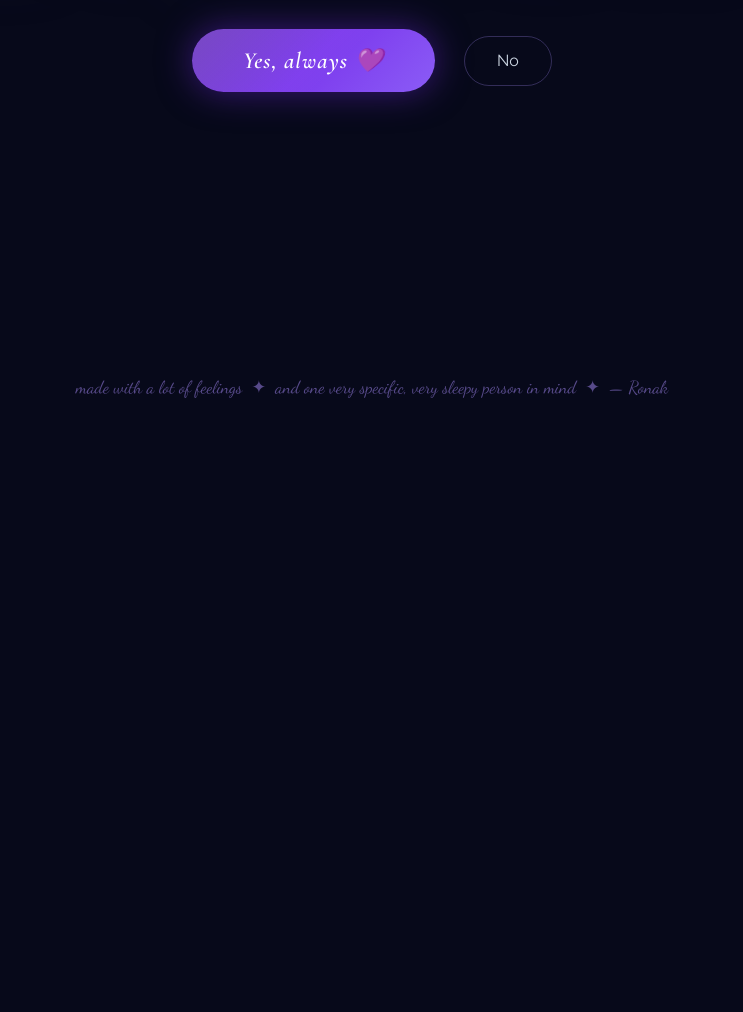
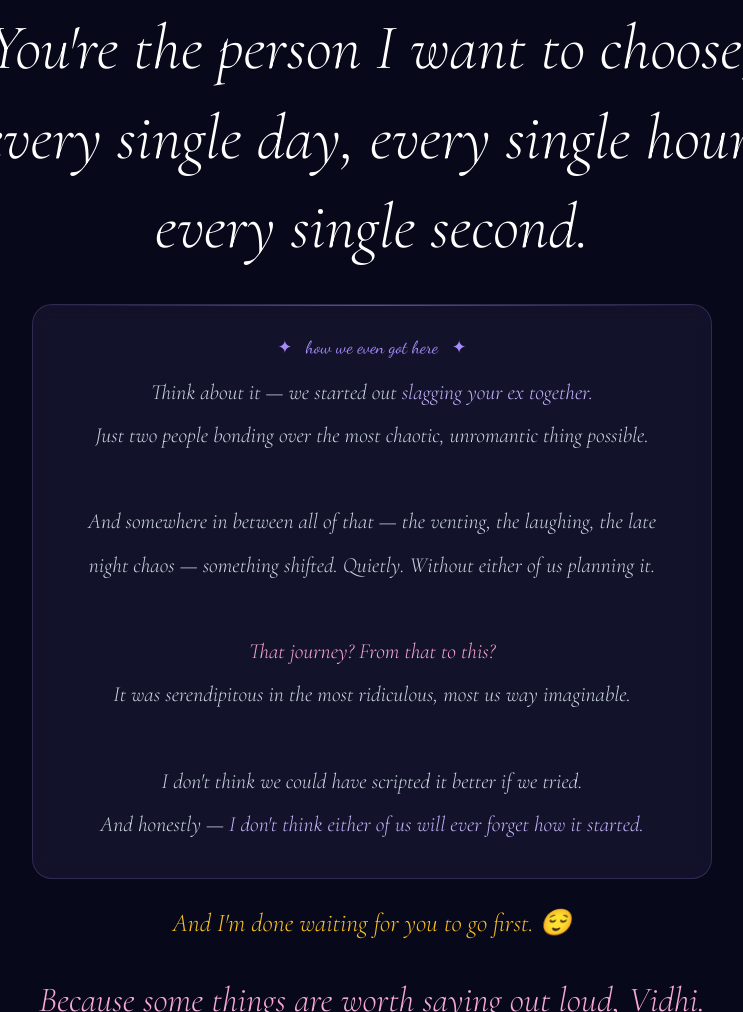
Before and after one commit to 404Ronak/ForUhh, a plain HTML site: page Index.html in a window 1280 px wide. Shown: the part 5973-6985 px from the top of the page, without its empty margins (268-1011 px from the left). Before the commit the page ends 6419 px from the top, so only its background shows below. Drawn offline with nearby package versions, Linux system fonts and the light colour scheme.

Commit message:
Update Index.html

```diff
--- a/Index.html
+++ b/Index.html
@@ -286,6 +286,52 @@ section{position:relative;z-index:1;}
   color:var(--pink);
   font-size:clamp(1.3rem,3.5vw,2.2rem);
 }
+.cline.gold-text{
+  color:var(--gold);
+  font-size:clamp(1.1rem,2.8vw,1.6rem);
+  opacity:0;
+  transform:translateY(22px);
+  transition:opacity .85s ease,transform .85s ease;
+}
+.cline.gold-text.visible{opacity:1;transform:translateY(0);}
+
+.serendipity-block{
+  margin:2rem auto 1rem;
+  max-width:680px;
+  background:rgba(167,139,250,.07);
+  border:1px solid rgba(167,139,250,.2);
+  border-radius:20px;
+  padding:2rem 2.2rem;
+  position:relative;
+  opacity:0;
+  transform:translateY(22px);
+  transition:opacity .85s ease,transform .85s ease;
+  backdrop-filter:blur(10px);
+  -webkit-backdrop-filter:blur(10px);
+}
+.serendipity-block::before{
+  content:'';
+  position:absolute;
+  top:0;left:0;right:0;height:1px;
+  background:linear-gradient(90deg,transparent,rgba(167,139,250,.5),transparent);
+}
+.serendipity-block.visible{opacity:1;transform:translateY(0);}
+.serendipity-block p{
+  font-family:var(--font-display);
+  font-size:clamp(1.05rem,2.4vw,1.35rem);
+  font-style:italic;
+  line-height:2;
+  color:var(--silver);
+}
+.serendipity-block p em{color:var(--purple-pale);}
+.serendipity-block p .pink-em{color:var(--pink);}
+.serendipity-label{
+  font-family:var(--font-script);
+  font-size:1.1rem;
+  color:var(--purple-light);
+  margin-bottom:.8rem;
+  display:block;
+}
 
 /* ── QUESTION ── */
 .question-section{
@@ -500,6 +546,7 @@ section{position:relative;z-index:1;}
   .cards-grid{grid-template-columns:1fr;}
   .btn-no{width:100%;}
   .memory-card{padding:2rem 1.4rem;}
+  .serendipity-block{padding:1.5rem 1.2rem;}
 }
 
 /* ── REVEAL INIT ── */
@@ -617,6 +664,57 @@ section{position:relative;z-index:1;}
   </div>
 </section>
 
+  <!-- ════ SECRET SHAYARI SCRATCH CARD ════ -->
+<section class="memory-section" style="min-height:85vh;">
+  <div class="memory-inner">
+    <p class="section-label reveal">a little something hidden for you ✨</p>
+
+    <div class="memory-card reveal scratch-wrapper">
+      <span class="memory-icon">💌</span>
+
+      <p class="memory-title">
+        Scratch this gently, Dolly 🤍
+      </p>
+
+      <div class="scratch-card">
+
+        <!-- Shayari underneath -->
+        <div class="shayari-hidden">
+          <p>
+            👀✨<br><br>
+
+            <em>
+            “Kaise dekhu kisi aur ko,<br>
+            ke meri aankhon mein sirf tum ho. 💜<br><br>
+
+            Nazare laakh haseen sahi,<br>
+            magar meri nazar mein sirf khubsurat tum ho. 🌙✨<br><br>
+
+            Chand, taare, phool, khushbooein, shayari —<br>
+            ye sab bhi achha hai... 🌸🌌<br><br>
+
+            Magar main kya karu in sab ka,<br>
+            ke mere liye kaafi sirf tum ho.” 💖
+            </em>
+          </p>
+
+          <div class="shayari-reaction">
+            🫠💜✨
+          </div>
+        </div>
+
+        <!-- Scratch layer -->
+        <canvas id="scratchCanvas"></canvas>
+
+        <div class="scratch-text">
+          scratch here ✨
+        </div>
+
+      </div>
+    </div>
+  </div>
+</section>
+
 <!-- ════ CONFESSION ════ -->
 <section class="confession-section">
   <div class="confession-inner" id="confessionInner">
@@ -627,8 +725,25 @@ section{position:relative;z-index:1;}
     <div class="divider" style="opacity:0;transition:opacity .8s ease;" id="confDivider"></div>
     <p class="cline big">I realized something.</p>
     <p class="cline accent">You're not just my best friend.</p>
-    <p class="cline big">You're the person I want to choose,<br>every single day.</p>
-    <p class="cline pink" style="margin-top:1rem;">And I'm done waiting for you to go first. 😌</p>
+    <p class="cline big">You're the person I want to choose,<br>every single day, every single hour, every single second.</p>
+
+    <!-- ✦ NEW: serendipity block ✦ -->
+    <div class="serendipity-block" id="serendipityBlock">
+      <span class="serendipity-label">✦ &nbsp; how we even got here &nbsp; ✦</span>
+      <p>
+        Think about it — we started out <em>slagging your ex together.</em><br>
+        Just two people bonding over the most chaotic, unromantic thing possible.<br><br>
+        And somewhere in between all of that — the venting, the laughing, the late night chaos —
+        something shifted. Quietly. Without either of us planning it.<br><br>
+        <span class="pink-em">That journey? From that to this?</span><br>
+        It was serendipitous in the most ridiculous, most us way imaginable.<br><br>
+        I don't think we could have scripted it better if we tried.<br>
+        And honestly — <em>I don't think either of us will ever forget how it started.</em>
+      </p>
+    </div>
+
+    <p class="cline gold-text" id="goldLine">And I'm done waiting for you to go first. 😌</p>
+    <p class="cline pink" style="margin-top:.6rem;">Because some things are worth saying out loud, Vidhi.</p>
   </div>
 </section>
 
@@ -755,7 +870,19 @@ const confObs=new IntersectionObserver(entries=>{
     if(e.isIntersecting){
       const lines=e.target.querySelectorAll('.cline');
       lines.forEach((l,i)=>setTimeout(()=>{l.classList.add('visible');},i*320));
-      setTimeout(()=>{const d=document.getElementById('confDivider');if(d)d.style.opacity='1';},lines.length*320/2);
+      setTimeout(()=>{
+        const d=document.getElementById('confDivider');
+        if(d)d.style.opacity='1';
+      },lines.length*320/2);
+      // serendipity block + gold line
+      setTimeout(()=>{
+        const sb=document.getElementById('serendipityBlock');
+        if(sb)sb.classList.add('visible');
+      },lines.length*320+200);
+      setTimeout(()=>{
+        const gl=document.getElementById('goldLine');
+        if(gl)gl.classList.add('visible');
+      },lines.length*320+900);
       confObs.unobserve(e.target);
     }
   });
@@ -795,7 +922,6 @@ function sayYes(){
 
 function burst(){
   const cols=['#a78bfa','#818cf8','#c4b5fd','#fbbf24','#f9a8d4','#fff','#7c3aed','#6ee7b7','#fb7185','#fde68a','#bfdbfe'];
-  // big confetti wave
   for(let i=0;i<200;i++){
     setTimeout(()=>{
       const p=document.createElement('div');
@@ -807,7 +933,6 @@ function burst(){
       setTimeout(()=>p.remove(),6000);
     },i*18);
   }
-  // second wave
   setTimeout(()=>{
     for(let i=0;i<80;i++){
       setTimeout(()=>{
@@ -837,4 +962,4 @@ function floatHearts(){
 }
 </script>
 </body>
-        </html>
+</html>
```
